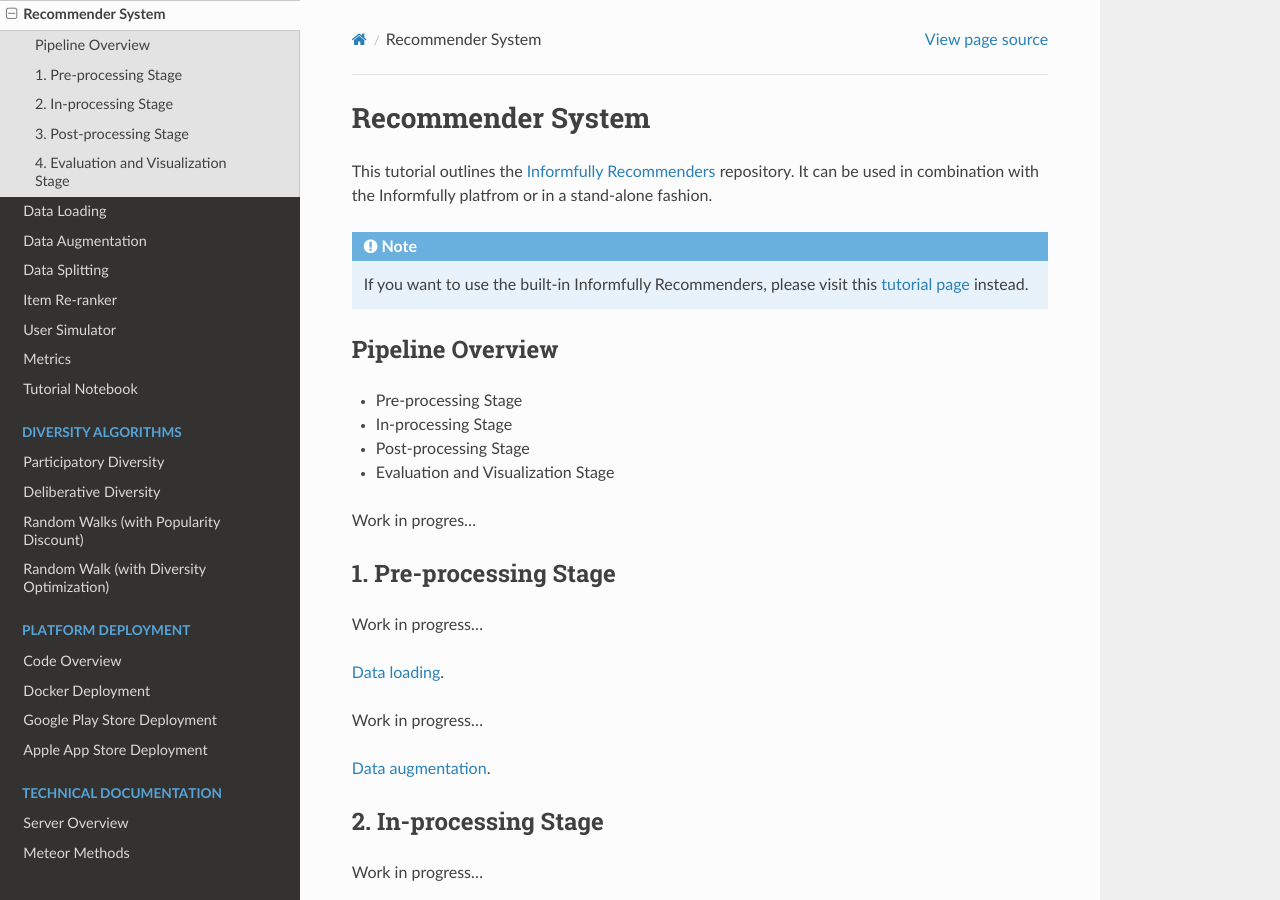
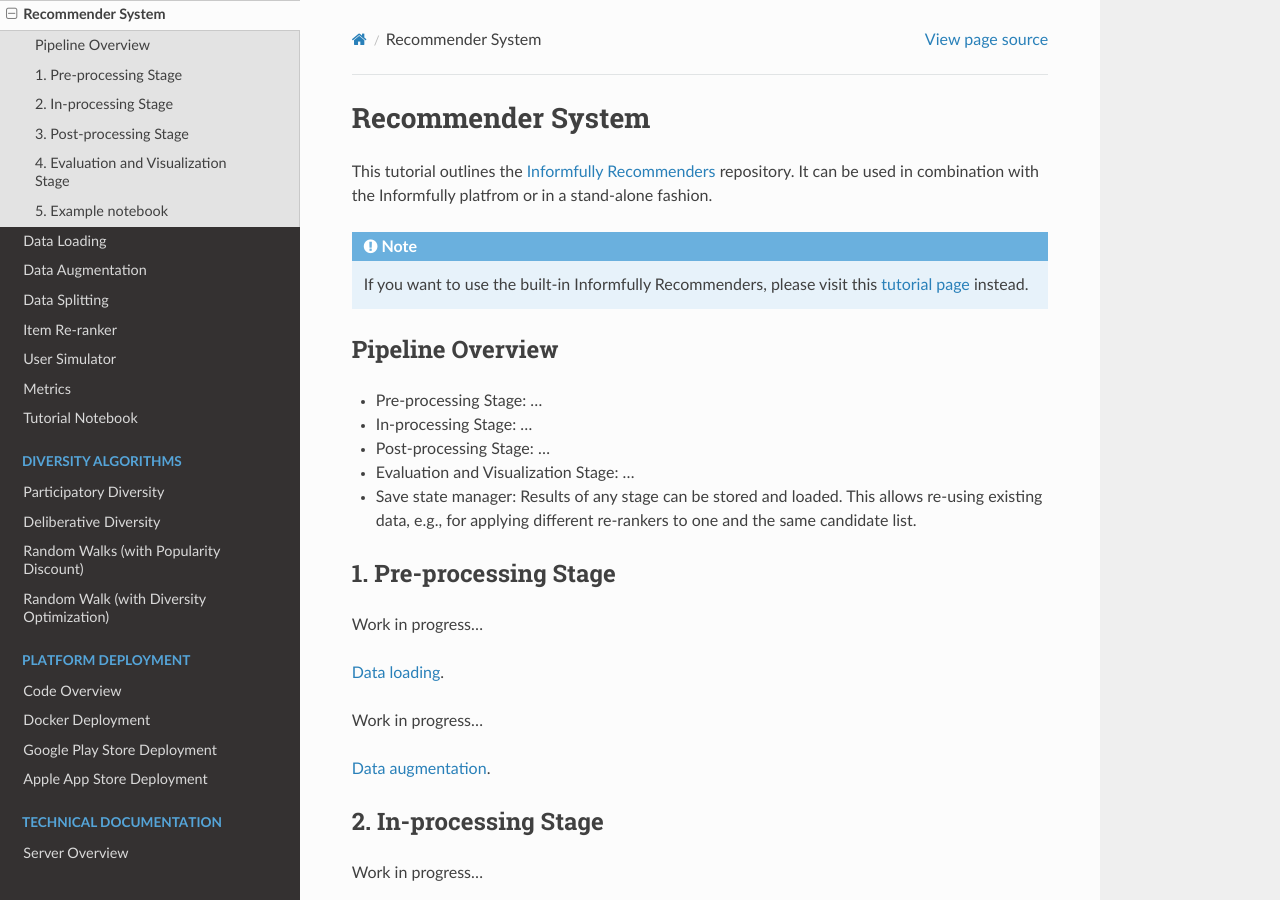
Before and after one commit to Informfully/Documentation, a Sphinx documentation site: the page built from docs/source/recommenders.rst, in a window 1280 px wide and 900 px high. Built offline with Sphinx 7.4.7 and the Read the Docs theme 3.1.0, drawn with Linux system fonts in a browser that asks for light colours; some of the changed text lies outside the part shown.

Commit message:
Documentation update

```diff
--- a/docs/source/recommenders.rst
+++ b/docs/source/recommenders.rst
@@ -11,12 +11,12 @@
 Pipeline Overview
 -----------------
 
-* Pre-processing Stage
-* In-processing Stage
-* Post-processing Stage
-* Evaluation and Visualization Stage
+* Pre-processing Stage: ...
+* In-processing Stage: ...
+* Post-processing Stage: ...
+* Evaluation and Visualization Stage: ...
+* Save state manager: Results of any stage can be stored and loaded. This allows re-using existing data, e.g., for applying different re-rankers to one and the same candidate list.
 
-Work in progres...
 
 1. Pre-processing Stage
 -----------------------
@@ -73,7 +73,14 @@
 
 Work in progress...
 
-`Metrics <https://informfully.readthedocs.io/en/latest/metrics.html>`_.
+`Evaluation metrics <https://informfully.readthedocs.io/en/latest/metrics.html>`_.
+
+Work in progress...
+
+`Item visualization <https://informfully.readthedocs.io/en/latest/recommendations.html>`_.
+
+5. Example notebook
+-------------------
 
 Work in progress...
 
--- a/docs/source/reranker.rst
+++ b/docs/source/reranker.rst
@@ -7,7 +7,7 @@
 ------------------
 
 * User Simulator
-* Recommendation logic
+* Recommendation Logic
 
 Work in progress...
 
```
